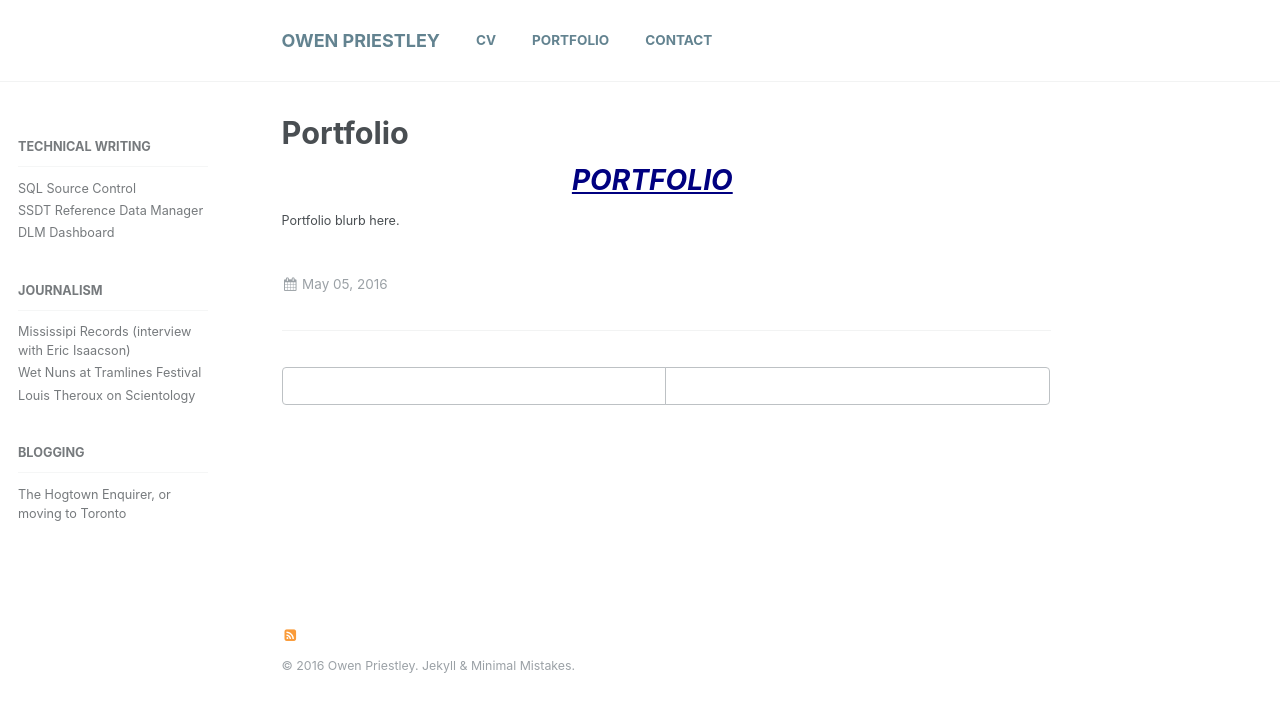
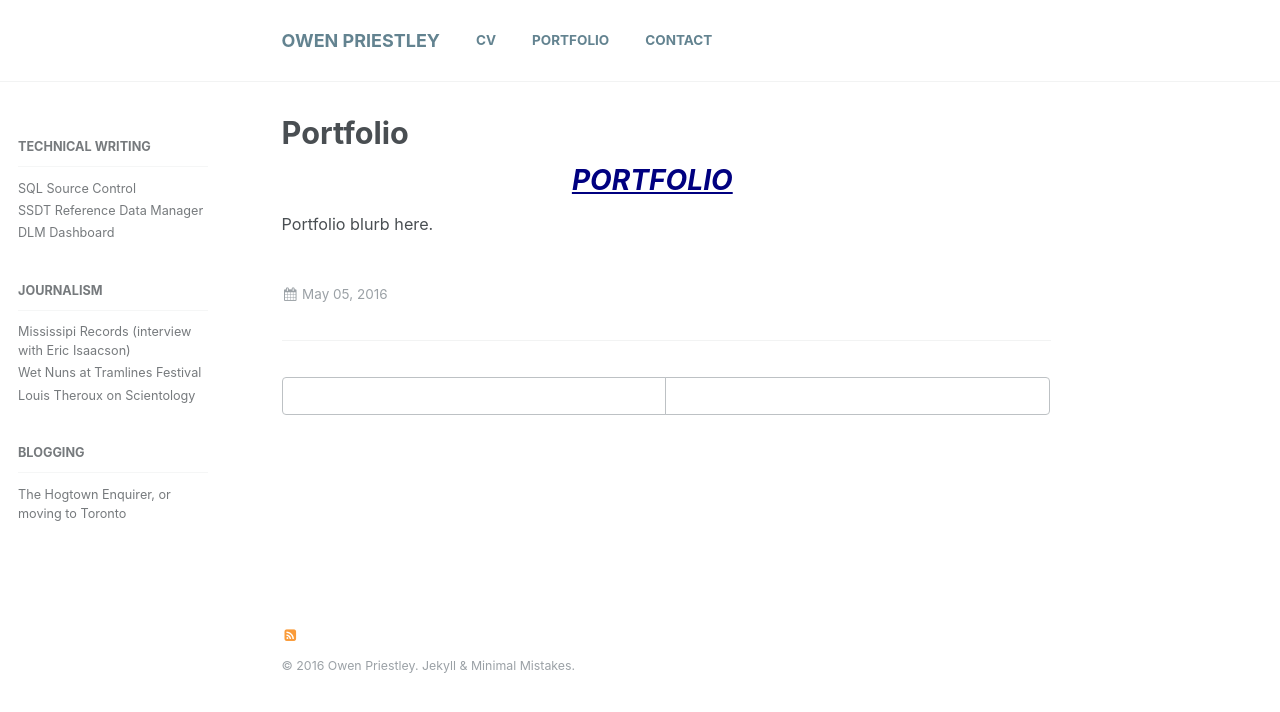
Before and after one commit to owenpriestley/owenpriestley.github.io, a Jekyll site: the page built from _portfolio/index.md, in a window 1280 px wide. Shown: the top 712 px of the page. Built offline with Jekyll 4.4.1, drawn with Linux system fonts in a browser that asks for light colours.

Commit message:
yet more css

```diff
--- a/assets/_scss/_base.scss
+++ b/assets/_scss/_base.scss
@@ -60,7 +60,7 @@ small, .small {
 }
 
 p {
-  margin-bottom: 1.5em;
+  margin-bottom: 1.3em;
 }
 
 u,
--- a/assets/_scss/_page.scss
+++ b/assets/_scss/_page.scss
@@ -50,7 +50,7 @@
 
 .page__content {
   p, li, dl {
-    font-size: 0.7em;
+    font-size: 0.9em;
   }
 
   /* paragraph indents */
```
Also changed, not shown: assets/css/main.css.
